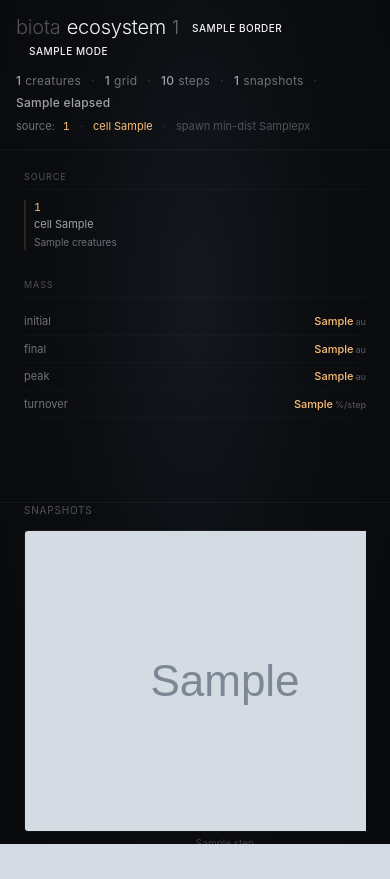
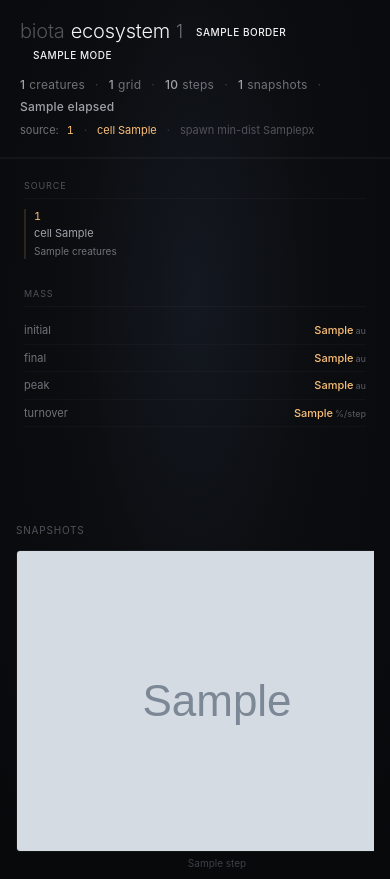
Before and after one commit to rkv0id/biota, a Python web app: template src/biota/viz/templates/ecosystem.html in a window 390 px wide. Before the commit the page ends 844 px from the top, so only its background shows below. Run offline with Jinja, Linux system fonts and the light colour scheme; the template is opened without the code that fills it: most values are stand-ins (such as "Sample title", 1, 10 or a date in 2020); grey boxes marked "Sample" are stand-in pictures.

Commit message:
fix(viz): mobile ecosystem layout overhaul
Two-element approach for mobile GIF: a plain <img> outside the
pan/zoom viewport wrapper, first child of page-grid in HTML source
order. Hidden on desktop (display:none), shown on mobile as a
full-width block image. The desktop pan/zoom viewport is hidden on
mobile via display:none. No CSS order tricks, no !important override
battles with inline JS styles.

Desktop layout unchanged: body height:100vh, page-grid fills remaining
height, sidebar and viz scroll independently within their grid tracks.

Mobile layout (under 1100px): body height:auto, page-grid is a flex
column with flex:none, everything scrolls as one page. Flow order is
GIF image, then sidebar (sources, mass stats, species charts), then
the hidden viz container. The 1100px breakpoint matches the page
content max-width so the two-column layout only activates when there
is actually room for two columns.

JS pan/zoom skipped on mobile via matchMedia check.

```diff
--- a/src/biota/viz/templates/ecosystem.html
+++ b/src/biota/viz/templates/ecosystem.html
@@ -21,7 +21,8 @@
         body {
             display: flex;
             flex-direction: column;
-            min-height: 100vh;
+            height: 100vh;
+            overflow: hidden;
             background:
                 radial-gradient(ellipse at 50% 35%, #141820 0%, #0b0d10 45%, #08090b 100%);
             background-attachment: fixed;
@@ -40,7 +41,8 @@
             display: grid;
             grid-template-columns: 320px 1fr;
             flex: 1 1 0;
-            min-height: 0;  /* lets internal overflow work */
+            min-height: 0;
+            overflow: hidden;
         }
         .run-meta {
             border-right: 1px solid rgba(255, 255, 255, 0.04);
@@ -48,10 +50,6 @@
             overflow-y: auto;
             scrollbar-width: thin;
             scrollbar-color: #3f3f46 transparent;
-            position: sticky;
-            top: 0;
-            align-self: start;
-            max-height: calc(100vh - 1px);
         }
         .run-meta::-webkit-scrollbar { width: 4px; }
         .run-meta::-webkit-scrollbar-track { background: transparent; }
@@ -189,17 +187,25 @@
         }
         .species-legend-name { white-space: nowrap; }
 
-        /* Mobile: collapse to single column */
-        @media (max-width: 900px) {
-            .page-grid { grid-template-columns: 1fr; }
+        /* Mobile: plain stacked page, everything scrolls together */
+        @media (max-width: 1100px) {
+            body { height: auto; overflow: auto; }
+            .page-grid {
+                display: flex;
+                flex-direction: column;
+                flex: none;
+                overflow: visible;
+            }
             .run-meta {
-                position: static;
-                max-height: none;
                 border-right: none;
-                border-bottom: 1px solid rgba(255, 255, 255, 0.04);
+                border-top: 1px solid rgba(255, 255, 255, 0.04);
                 padding: 20px 24px;
+                overflow-y: visible;
             }
-            .run-viz { padding: 20px 24px 48px 24px; }
+            .run-viz {
+                padding: 12px 16px;
+                overflow: visible;
+            }
         }
 
         /* === header === */
@@ -381,6 +387,11 @@
             display: block;
         }
 
+        /* Mobile-only plain GIF image: hidden on desktop, shown on mobile */
+        .eco-gif-mobile {
+            display: none;
+        }
+
         /* === gif viewport: borderless dark canvas with pan/zoom === */
         .gif-viewport {
             position: relative;
@@ -449,6 +460,25 @@
             flex-direction: column;
         }
         .run-viz.has-gif .gif-viewport { flex: 1 1 auto; }
+
+        /* Mobile GIF: show plain image, hide pan/zoom viewport */
+        @media (max-width: 1100px) {
+            .eco-gif-mobile {
+                display: block;
+                width: 100%;
+                height: auto;
+                border-radius: 4px;
+            }
+            .gif-viewport { display: none !important; }
+            .run-viz,
+            .run-viz.has-gif {
+                display: block !important;
+                padding: 12px 16px !important;
+                overflow: visible !important;
+                height: auto !important;
+                min-height: 0 !important;
+            }
+        }
 
         /* === filmstrip === */
         .filmstrip-wrap { margin-bottom: 40px; }
@@ -545,7 +575,7 @@
         #lightbox-close:hover { background: rgba(255,255,255,0.08); color: #e4e4e7; }
 
         /* === responsive === */
-        @media (max-width: 900px) {
+        @media (max-width: 1100px) {
             .page-header { padding: 20px 0 16px 0; }
             main { padding: 20px 0 48px 0; }
             .page-wrap { padding: 0 20px; }
@@ -560,41 +590,6 @@
            browser gestures anyway, so we let the GIF display as a plain
            inline image and let the page scroll normally.
 
-           The JS pan/zoom handlers still attach but their transform writes
-           are overridden here, and the touch events they don't listen for
-           don't fire. Safe to leave in place. */
-        @media (max-width: 700px) {
-            .page-header { padding: 16px 0 12px 0; }
-            main { padding: 12px 0 40px 0; }
-            .page-wrap { padding: 0 16px; }
-            .stats-row { gap: 24px; }
-            .stat-value { font-size: 18px; }
-
-            .run-viz.has-gif { display: block; padding: 16px; }
-            .gif-viewport {
-                position: static;
-                width: 100%;
-                flex: none;
-                min-height: 0;
-                overflow: visible;
-                background: transparent;
-                cursor: default;
-                user-select: auto;
-                -webkit-user-select: auto;
-            }
-            .gif-viewport-inner {
-                position: static;
-                transform: none !important;
-                transition: none;
-            }
-            .eco-gif {
-                max-width: 100%;
-                height: auto;
-                width: 100%;
-                border-radius: 4px;
-            }
-            .gif-hud { display: none; }
-        }
     </style>
 </head>
 <body>
@@ -648,6 +643,9 @@
     </header>
 
     <div class="page-grid">
+    {% if output_format == "gif" and gif_src %}
+    <img class="eco-gif-mobile" src="{{ gif_src }}" alt="ecosystem animation" />
+    {% endif %}
     <aside class="run-meta">
         {% if sources %}
         <div class="meta-section">
@@ -793,8 +791,11 @@
     // === GIF viewport: pan + zoom ===
     // Mild "infinite world" feel: drag to pan, wheel to zoom centered on cursor,
     // double-click to reset. Only attached when gif viewport is present (gif mode).
+    // Pan/zoom for GIF viewport. Skip on narrow screens where CSS handles
+    // the GIF as a plain inline image.
     var gifViewport = document.getElementById('gifViewport');
-    if (gifViewport) {
+    var isMobile = window.matchMedia('(max-width: 1100px)').matches;
+    if (gifViewport && !isMobile) {
         var inner = document.getElementById('gifInner');
         var zoomLabel = document.getElementById('gifZoom');
         var img = document.getElementById('ecoGif');
```
